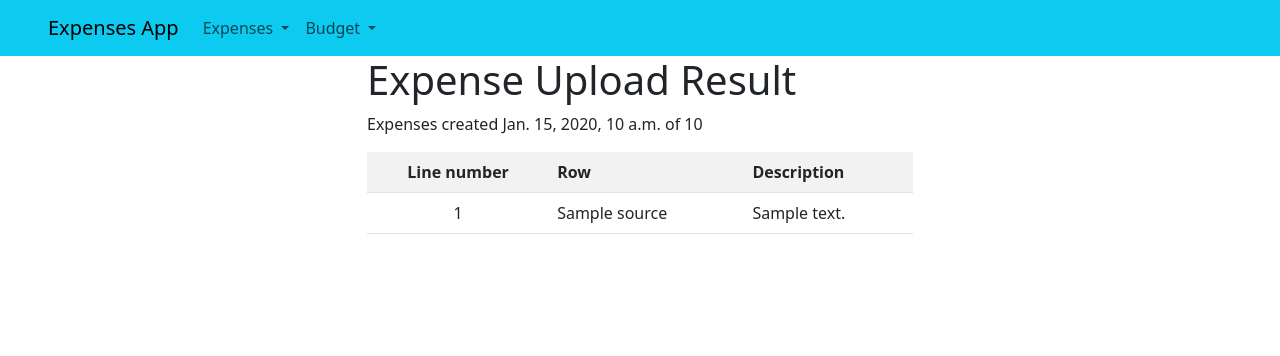
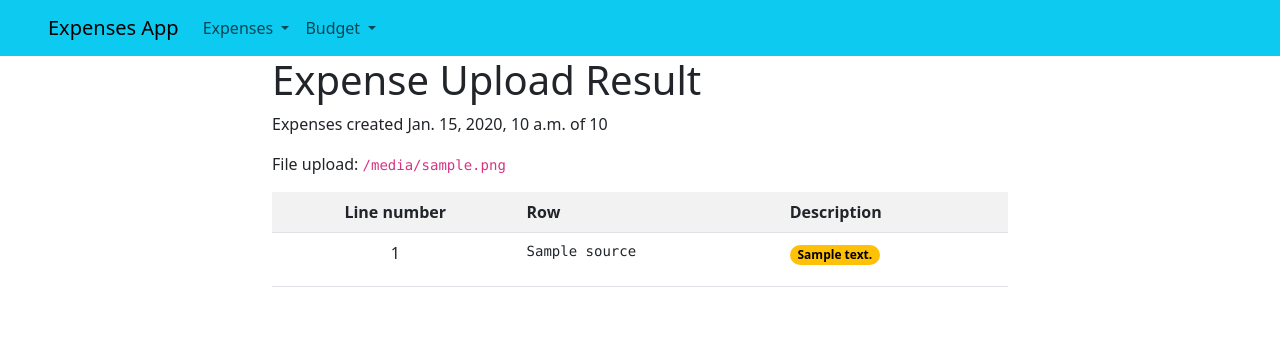
Before and after one commit to senquevila/expenses_site, a Django app: template templates/expenses/expense_upload_result.html in a window 1280 px wide. Shown: the top 356 px of the page. Run offline with Django 4.2, Linux system fonts and the light colour scheme; the template is opened without the code that fills it: most values are stand-ins (such as "Sample title", 1, 10 or a date in 2020); some libraries are stand-ins or nearby versions.

Commit message:
fix result template

```diff
--- a/expenses/views/expenses.py
+++ b/expenses/views/expenses.py
@@ -230,7 +230,7 @@ class ExpenseUploadView(FormView):
         money = value.split(" ")
         try:
             amount = float(money[0].replace(",", ""))
-        except (IndexError, ValueError) as e:
+        except (IndexError, ValueError):
             amount = 0
 
         try:
@@ -264,6 +264,7 @@ class ExpenseUploadResult(TemplateView):
             upload = Upload.objects.get(pk=self.kwargs.get("pk"))
             data = json.loads(upload.result)
             context.update(data)
+            context["file"] = upload.file
         except Upload.DoesNotExist:
             pass
 
--- a/templates/expenses/expense_upload_result.html
+++ b/templates/expenses/expense_upload_result.html
@@ -6,9 +6,10 @@ Expense Upload Result
 {% endblock %}
 
 {% block content %}
-<div class="col-md-6">
+<div class="col-md-8">
     <h1>Expense Upload Result</h1>
     <p>Expenses created {{ summary.created }} of {{ summary.total }}</p>
+    <p>File upload: <code>{{ file }}</code></p>
     <table class="table table-striped">
         <tr>
             <th class="text-center">Line number</th>
@@ -18,8 +19,16 @@ Expense Upload Result
         {% for line_number, value in result.items %}
         <tr>
             <td class="text-center">{{ line_number }}</td>
-            <td>{{ value.source }}</td>
-            <td>{{ value.description }}</td>
+            <td><pre>{{ value.source }}</pre></td>
+            <td>
+                {% if value.description == "CREATED" %}
+                <span class="badge text-bg-success rounded-pill">{{ value.description }}</span>
+                {% elif value.description == "Expense already exists" %}
+                <span class="badge text-bg-danger rounded-pill">{{ value.description }}</span>
+                {% else %}
+                <span class="badge text-bg-warning rounded-pill">{{ value.description }}</span>
+                {% endif %}
+            </td>
         </tr>
         {% endfor %}
     </table>
```
